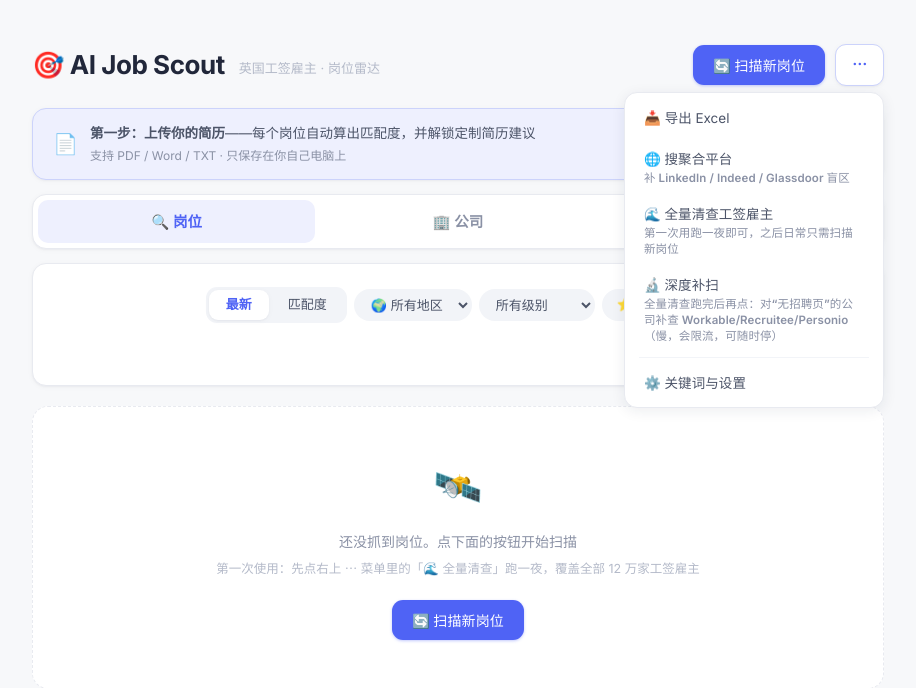
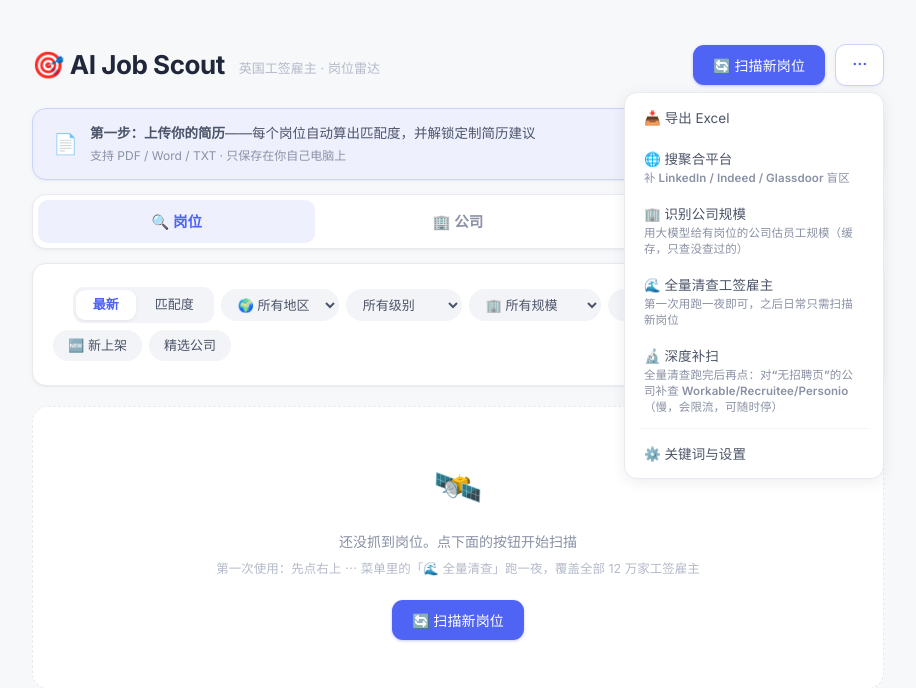
Before and after one commit to olivia0401/AI-Job-Scout, a Flask app: page / in a window 1280 px wide, after a click that opens the changed part. Shown: the top 688 px of the page, without its empty margins (182-1098 px from the left). Run offline with Flask 3, Linux system fonts and the light colour scheme.

Commit message:
Add company-size detection and experience-years job filters

````diff
--- a/app.py
+++ b/app.py
@@ -34,6 +34,7 @@ COMPANIES_FILE = os.path.join(DATA_DIR, "companies.json")
 ATS_CACHE_FILE = os.path.join(DATA_DIR, "ats_cache.json")
 SLUG_OVERRIDE_FILE = os.path.join(DATA_DIR, "slug_overrides.json")
 API_KEYS_FILE = os.path.join(DATA_DIR, "api_keys.json")
+COMPANY_SIZE_FILE = os.path.join(DATA_DIR, "company_sizes.json")
 
 DEFAULT_KEYWORDS = [
     "ai engineer", "machine learning", "ml engineer", "artificial intelligence",
@@ -177,8 +178,10 @@ state = {
     "agg_jobs": {},        # 聚合器(Adzuna/Reed)岗位：url -> {...}
     "agg": {"running": False, "done": 0, "total": 0},
     "tracker": {},         # 投递清单：job_url -> {"status","ts","title","company","location"}
+    "size": {"running": False, "done": 0, "total": 0},  # 公司规模识别进度
 }
 ats_cache = {}  # name -> {"ats","slug"} | "none"
+company_sizes = {}  # company name -> {"band": startup|mid|large|unknown, "note": str}
 api_keys = {}   # {"adzuna_app_id","adzuna_app_key","reed_api_key"}
 slug_overrides = {}  # name.lower() -> {"ats","slug"}：手动修正 slug 猜错的重点公司
 
@@ -193,7 +196,13 @@ def _valid_override(v):
 
 
 def load_all():
-    global ats_cache, slug_overrides, api_keys
+    global ats_cache, slug_overrides, api_keys, company_sizes
+    if os.path.exists(COMPANY_SIZE_FILE):
+        try:
+            with open(COMPANY_SIZE_FILE, encoding="utf-8") as f:
+                company_sizes = json.load(f)
+        except Exception:
+            company_sizes = {}
     if os.path.exists(API_KEYS_FILE):
         try:
             with open(API_KEYS_FILE, encoding="utf-8") as f:
@@ -1009,6 +1018,79 @@ def run_aggregators():
     finally:
         state["agg"]["running"] = False
         save_state()
+
+
+# ---------------------------------------------------------------- 公司规模（大模型估）
+SIZE_BANDS = ("startup", "mid", "large", "unknown")
+SIZE_LABELS = {"startup": "初创 <50", "mid": "中型 50–500",
+               "large": "大型 500+", "unknown": "规模未知"}
+_SIZE_BATCH = 30   # 每次问大模型多少家公司
+
+
+def save_company_sizes():
+    _atomic_write(COMPANY_SIZE_FILE, json.dumps(company_sizes, ensure_ascii=False))
+
+
+def _parse_llm_json(text):
+    """从大模型输出里抠出 JSON 数组（容忍 ```json 围栏和前后废话）。"""
+    t = (text or "").strip()
+    if "```" in t:
+        t = re.sub(r"```(?:json)?", "", t)
+    m = re.search(r"\[.*\]", t, re.S)
+    if not m:
+        return []
+    try:
+        data = json.loads(m.group(0))
+        return data if isinstance(data, list) else []
+    except Exception:
+        return []
+
+
+def _size_targets():
+    """需要识别规模的公司名：有匹配岗位的 sponsor 公司 + 聚合器岗位公司，去重、跳过已缓存。"""
+    names = set()
+    with _lock:
+        for n, r in state["results"].items():
+            if r.get("matched"):
+                names.add(n)
+        for j in state["agg_jobs"].values():
+            c = (j.get("company") or "").strip()
+            if c:
+                names.add(c)
+    return [n for n in names if n and n not in company_sizes]
+
+
+def run_company_size():
+    """用大模型给"有岗位的公司"批量估员工规模档位，写入 company_sizes 并缓存。
+    只问没缓存过的公司，均摊成本；不认识的模型会返回 unknown（不瞎猜）。"""
+    if not _llm_ready():
+        return
+    todo = _size_targets()
+    state["size"] = {"running": True, "done": 0, "total": len(todo)}
+    try:
+        for i in range(0, len(todo), _SIZE_BATCH):
+            batch = todo[i:i + _SIZE_BATCH]
+            prompt = (
+                "给下面每家英国公司判断员工规模档位。只输出 JSON 数组，"
+                '每项 {"name":..., "band":..., "note":...}。\n'
+                'band 只能取："startup"(<50人), "mid"(50-500), "large"(500+), '
+                '"unknown"（你不确定/没听过的必须用这个，绝不要猜）。\n'
+                "note 用中文，最多6字，写判断依据或\"不确定\"。\n"
+                "公司：" + json.dumps(batch, ensure_ascii=False))
+            try:
+                rows = _parse_llm_json(_llm_complete(prompt, max_tokens=2000))
+            except Exception:
+                rows = []
+            by_name = {(r.get("name") or "").strip(): r for r in rows if isinstance(r, dict)}
+            for n in batch:
+                r = by_name.get(n) or {}
+                band = r.get("band") if r.get("band") in SIZE_BANDS else "unknown"
+                company_sizes[n] = {"band": band, "note": (r.get("note") or "")[:12]}
+            state["size"]["done"] = min(i + len(batch), len(todo))
+            save_company_sizes()
+    finally:
+        state["size"]["running"] = False
+        save_company_sizes()
 
 
 # ---------------------------------------------------------------- 简历匹配
@@ -1302,6 +1384,7 @@ def analyze_job(title, desc, resume_kws, my_years, level=None):
         "score": score, "hit": sorted(hit_c | hit_n),
         "must_miss": sorted(miss_c)[:12], "nice_miss": sorted(miss_n)[:10],
         "flags": flags, "n": len(core) + len(nice),
+        "req_years": yrs,   # JD 抽到的最低要求年限（0=未注明），供前端“经验要求”筛选
     }
 
 
@@ -1875,6 +1958,9 @@ def api_state():
                     "region": j["region"], "country": j.get("country", ""),
                     "level": j["level"], "via": j.get("via", "title"),
                     "first_seen": fs, "days": days,
+                    "njobs": r.get("total_jobs", 0),
+                    "csize": (company_sizes.get(n) or {}).get("band", ""),
+                    "req_years": ms.get("req_years", 0) if ms else 0,
                     "score": ms["score"] if ms else None,
                     "hit": ms["hit"] if ms else [],
                     "must_miss": (ms.get("must_miss") or ms.get("miss", [])) if ms else [],
@@ -1900,6 +1986,9 @@ def api_state():
                 "level": j.get("level", "mid"), "via": "agg",
                 "source": j.get("source", ""), "sponsor": bool(j.get("sponsor")),
                 "first_seen": fs, "days": days,
+                "njobs": None,
+                "csize": (company_sizes.get(j.get("company", "")) or {}).get("band", ""),
+                "req_years": ms.get("req_years", 0) if ms else 0,
                 "score": ms["score"] if ms else None,
                 "hit": ms["hit"] if ms else [],
                 "must_miss": ms.get("must_miss", []) if ms else [],
@@ -1942,6 +2031,7 @@ def api_state():
             "auto_hours": state["auto_hours"], "exp_years": state["exp_years"],
             "counts": counts, "results": res_out, "feed": feed[:400],
             "scan": scan, "match": dict(state["match"]), "agg": dict(state["agg"]),
+            "size": dict(state["size"]),
             "has_api_keys": _has_agg_keys(),
             "has_llm": _llm_ready(),
             "llm_label": LLM_LABELS.get(_llm_provider()),
@@ -1950,7 +2040,7 @@ def api_state():
                         "keywords": resume["keywords"], "text": resume["text"]}
                        if resume else None),
             "consts": {"new_days": NEW_DAYS, "long_days": LONG_RUNNING_DAYS,
-                       "level_labels": LEVEL_LABELS},
+                       "level_labels": LEVEL_LABELS, "size_labels": SIZE_LABELS},
         })
 
 
@@ -2039,6 +2129,20 @@ def api_aggregators():
         return jsonify({"error": "聚合搜索进行中"}), 409
     threading.Thread(target=run_aggregators, daemon=True).start()
     return jsonify({"started": True, "queries": len(AGG_QUERIES)})
+
+
+@app.route("/api/company_size", methods=["POST"])
+def api_company_size():
+    """用大模型给有岗位的公司批量估员工规模，结果缓存。"""
+    if not _llm_ready():
+        return jsonify({"error": LLM_MISSING_MSG}), 400
+    if state["size"]["running"]:
+        return jsonify({"error": "公司规模识别进行中"}), 409
+    n = len(_size_targets())
+    if not n:
+        return jsonify({"error": "没有需要识别的新公司（有岗位的都已识别过）"}), 400
+    threading.Thread(target=run_company_size, daemon=True).start()
+    return jsonify({"started": True, "total": n})
 
 
 @app.route("/api/clear", methods=["POST"])
--- a/templates/index.html
+++ b/templates/index.html
@@ -299,6 +299,7 @@
         <div class="mitems">
           <a href="/api/export">📥 导出 Excel</a>
           <button id="btnAgg" onclick="menuDo(runAgg)">🌐 搜聚合平台<small>补 LinkedIn / Indeed / Glassdoor 盲区</small></button>
+          <button id="btnSize" onclick="menuDo(runSize)">🏢 识别公司规模<small>用大模型给有岗位的公司估员工规模（缓存，只查没查过的）</small></button>
           <button id="btnPending" onclick="menuDo(() => scan('pending'))">🌊 全量清查工签雇主<small>第一次用跑一夜即可，之后日常只需扫描新岗位</small></button>
           <button id="btnDeep" onclick="menuDo(() => scan('deep'))">🔬 深度补扫<small>全量清查跑完后再点：对“无招聘页”的公司补查 Workable/Recruitee/Personio（慢，会限流，可随时停）</small></button>
           <div class="msep"></div>
@@ -347,6 +348,21 @@
         <option value="senior">高级</option>
         <option value="staff">Staff/Lead</option>
         <option value="mgmt">管理层</option>
+      </select>
+      <select class="fsel" onchange="F.csize = this.value; render()" title="公司员工规模（大模型估）。需先点 ⋯ 菜单「识别公司规模」；模型不认识的会标为“规模未知”">
+        <option value="all">🏢 所有规模</option>
+        <option value="large">大型 (500+)</option>
+        <option value="mid">中型 (50–500)</option>
+        <option value="startup">初创 (&lt;50)</option>
+        <option value="unknown">规模未知</option>
+      </select>
+      <select class="fsel" onchange="F.years = this.value; render()" title="按 JD 里的最低要求年限筛选（需已算匹配度才有数据）">
+        <option value="all">所有经验</option>
+        <option value="fit">我够格（≤我的年限）</option>
+        <option value="none">未注明年限</option>
+        <option value="y12">1–2 年</option>
+        <option value="y35">3–5 年</option>
+        <option value="y6">5 年以上</option>
       </select>
       <span class="chip star" data-t="llm" onclick="toggleT(this)">⭐ LLM</span>
       <span class="chip" data-t="new" onclick="toggleT(this)">🆕 新上架</span>
@@ -403,7 +419,7 @@
 <script>
 let S = { results: {}, feed: [], counts: {}, scan: {}, match: {}, resume: null,
           consts: { new_days: 3, long_days: 30, level_labels: {} } };
-let F = { view: 'feed', region: 'all', level: 'all', sort: 'date' };
+let F = { view: 'feed', region: 'all', level: 'all', csize: 'all', years: 'all', sort: 'date' };
 let T = { llm: false, new: false, long: false, curated: false };
 let expanded = new Set();
 let pollTimer = null;
@@ -473,6 +489,14 @@ async function refresh() {
     btnAgg.innerHTML = (running ? '🌐 搜索中…' : '🌐 搜聚合平台')
       + '<small>补 LinkedIn / Indeed / Glassdoor 盲区</small>';
     if (!S.has_api_keys) btnAgg.title = '需先在 data/api_keys.json 配置 Adzuna/Reed 的免费 API key';
+  }
+  const btnSize = document.getElementById('btnSize');
+  if (btnSize) {
+    const sz = S.size || {};
+    btnSize.disabled = !!sz.running;
+    btnSize.innerHTML = (sz.running ? `🏢 识别中… ${sz.done||0}/${sz.total||0}` : '🏢 识别公司规模')
+      + '<small>用大模型给有岗位的公司估员工规模（缓存，只查没查过的）</small>';
+    if (!S.has_llm) btnSize.title = '需先配置大模型 API key（data/api_keys.json 的 openai_api_key / anthropic_api_key）';
   }
   renderResume();
   updateTrackerTab();
@@ -605,6 +629,16 @@ function passJob(j, q) {
   if (F.region === 'china' && j.region !== 'china') return false;
   if (F.region === 'remote' && j.region !== 'remote') return false;
   if (F.level !== 'all' && j.level !== F.level) return false;
+  if (F.csize !== 'all' && j.csize !== F.csize) return false;  // 聚合器岗位 csize='' → 选规模时不显示
+  if (F.years !== 'all') {
+    const ry = j.req_years || 0;                    // 0 = JD 未注明/未算匹配
+    const mine = S.exp_years ?? 99;
+    if (F.years === 'fit'  && !(ry <= mine)) return false;      // 够格：未注明(0)也算够格
+    if (F.years === 'none' && ry !== 0) return false;
+    if (F.years === 'y12'  && !(ry >= 1 && ry <= 2)) return false;
+    if (F.years === 'y35'  && !(ry >= 3 && ry <= 5)) return false;
+    if (F.years === 'y6'   && ry < 6) return false;
+  }
   if (T.llm && !j.llm) return false;
   if (T.new && !(d != null && d <= S.consts.new_days)) return false;
   if (T.long && !(d != null && d >= S.consts.long_days)) return false;
@@ -627,6 +661,11 @@ function scoreMini(j) {
 function jobBadges(j) {
   const d = jobDays(j);
   let h = `<span class="badge lvl">${esc(S.consts.level_labels[j.level] || j.level || '')}</span>`;
+  if (j.csize && j.csize !== 'unknown')
+    h += `<span class="badge lvl" title="公司员工规模（大模型估）">🏢 ${esc((S.consts.size_labels || {})[j.csize] || j.csize)}</span>`;
+  if (j.njobs) h += `<span class="badge lvl" title="该公司招聘页在招岗位总数">📋 在招 ${j.njobs}</span>`;
+  const _mine = S.exp_years ?? 99;
+  if (j.req_years && j.req_years <= _mine) h += `<span class="badge lvl" title="JD 要求的最低年限">📅 ${j.req_years}+ 年</span>`;
   if (j.region === 'europe') h += `<span class="badge eu">🇪🇺 ${esc(j.country || 'Europe')}</span>`;
   if (j.region === 'china') h += `<span class="badge cn">🇨🇳 中国</span>`;
   if (d != null && d <= S.consts.new_days) h += `<span class="badge new">NEW</span>`;
@@ -1013,6 +1052,13 @@ async function runAgg() {
   alert('已开始搜索 Adzuna/Reed 聚合平台，稍等片刻在岗位流里看结果（📄 来源徽章）');
   refresh();
 }
+async function runSize() {
+  const r = await fetch('/api/company_size', { method: 'POST' });
+  const d = await r.json();
+  if (d.error) { alert(d.error); return; }
+  alert(`已开始识别 ${d.total} 家公司的规模（大模型估，结果缓存）。稍后规模徽章和筛选会自动出现。`);
+  refresh();
+}
 
 async function saveSettings(silent) {
   const kws = document.getElementById('kw').value.split(',').map(s => s.trim()).filter(Boolean);
````
